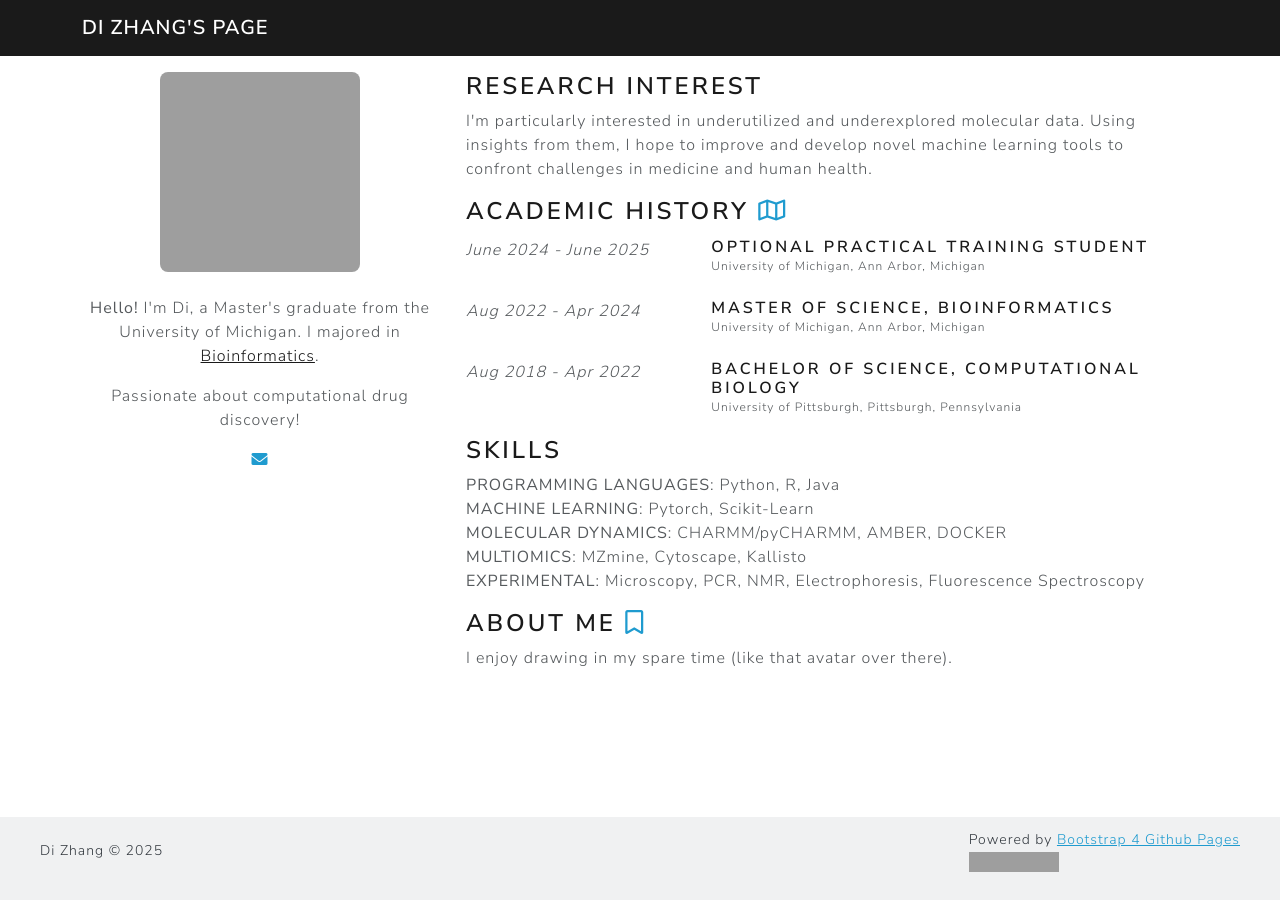
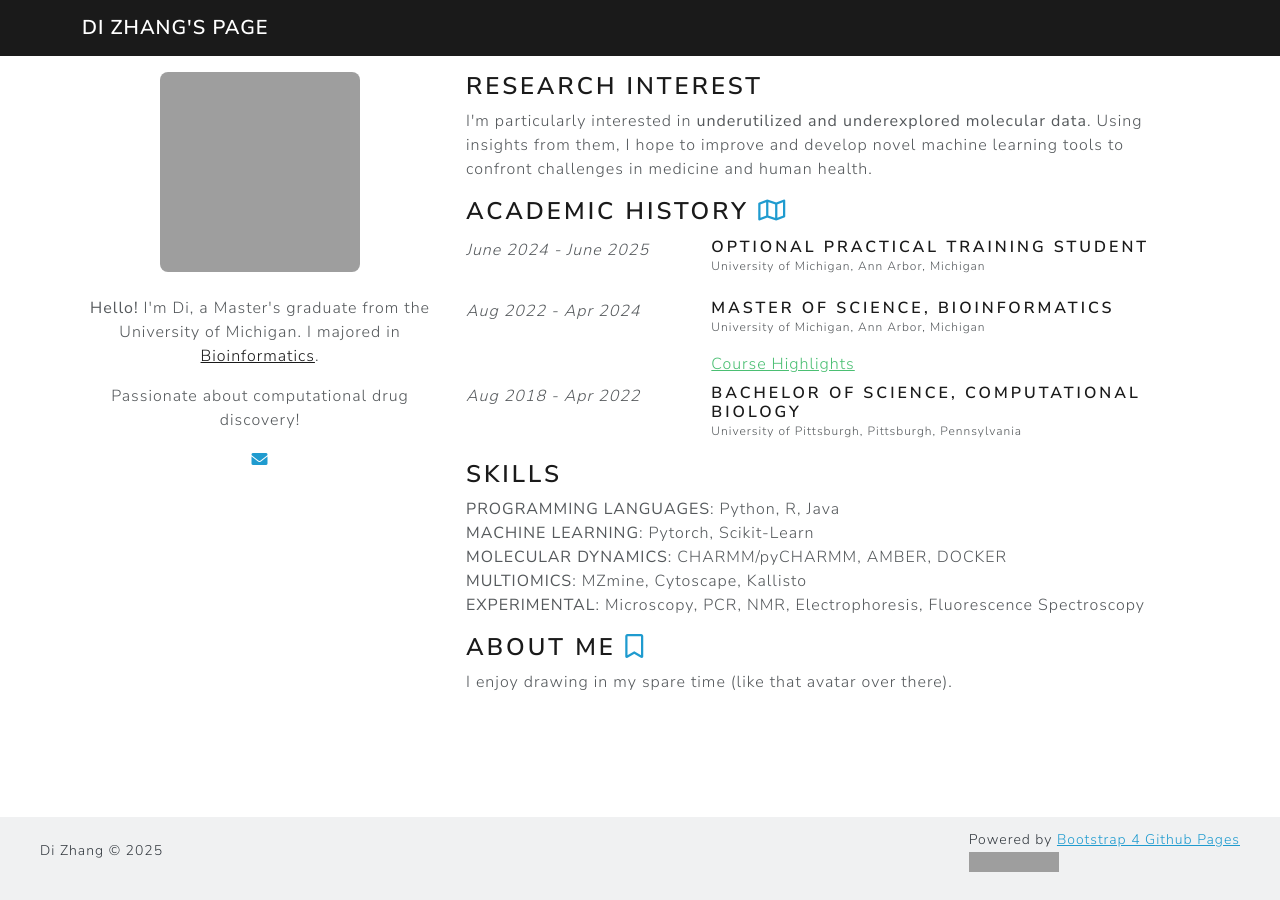
Before and after one commit to zhangdi33/zhangdi33.github.io, a Jekyll site: the page built from index.html, in a window 1280 px wide. Built offline with Jekyll 4.4.1, drawn with Linux system fonts in a browser that asks for light colours; grey boxes are pictures that could not be loaded.

Commit message:
Update index.html

```diff
--- a/index.html
+++ b/index.html
@@ -43,7 +43,7 @@
 
         <h3>Research Interest <i class="fa-regular fa-books text-info"></i></h3>
         <p>
-          I'm particularly interested in underutilized and underexplored molecular data.
+          I'm particularly interested in <b>underutilized and underexplored molecular data</b>.
           Using insights from them, I hope to improve and develop novel machine learning
           tools to confront challenges in medicine and human health.
         </p>
@@ -68,6 +68,15 @@
           <div class="col-lg-8 col-12 p-1">
             <h5 class="mb-0">Master of Science, Bioinformatics</h5>
             <p class="text-secondary" style="font-size:75%;">University of Michigan, Ann Arbor, Michigan</p>
+
+            <a href="#masters-courses" data-toggle="collapse" class="text-success">Course Highlights</a>
+            <div class="collapse">
+              <ul>
+                <li>advanced training in machine learning methods used in biological sciences</li>
+                <li>signal transduction</li>
+              </ul>
+            </div>
+
           </div>
         </div>
 
```
